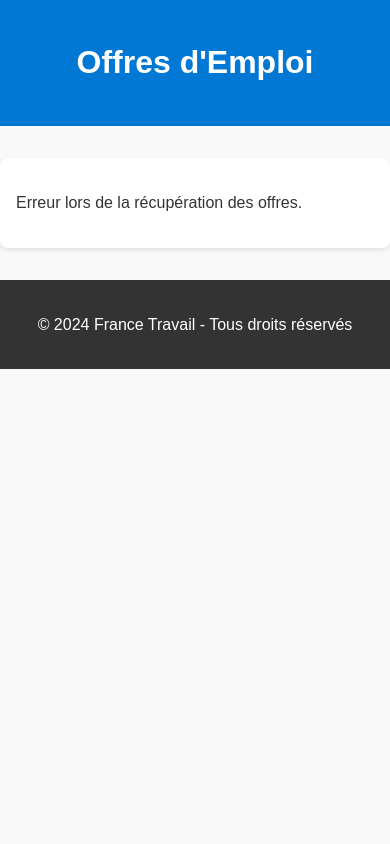
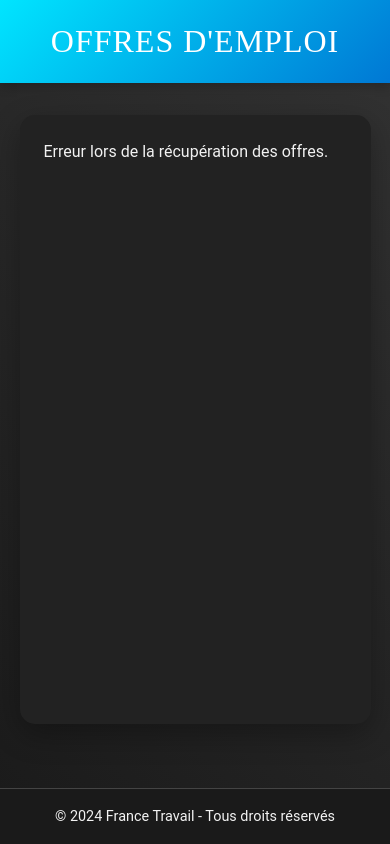
Before and after one commit to AxB2002/FranceTravail.io_TestingOnWebPage, a plain HTML site: page OffreDemploi/frontend/index.html in a window 390 px wide. Drawn offline with Linux system fonts and the light colour scheme; no server answers.

Commit message:
Update styles.css

```diff
--- a/OffreDemploi/frontend/styles.css
+++ b/OffreDemploi/frontend/styles.css
@@ -1,54 +1,129 @@
-body {
-    font-family: Arial, sans-serif;
+/* Reset styles */
+* {
     margin: 0;
     padding: 0;
-    line-height: 1.6;
-    background-color: #f9f9f9;
-    color: #333;
+    box-sizing: border-box;
 }
 
-header {
-    background: #0078d4;
-    color: #fff;
-    padding: 1rem 0;
-    text-align: center;
+/* Global body styles */
+body {
+    font-family: 'Roboto', sans-serif;
+    background: linear-gradient(45deg, #1a1a1a, #333);
+    color: #f2f2f2;
+    line-height: 1.6;
+    margin: 0;
+    display: flex;
+    flex-direction: column;
+    min-height: 100vh;
 }
 
-main {
-    max-width: 800px;
-    margin: 2rem auto;
-    padding: 1rem;
-    background: #fff;
-    box-shadow: 0 2px 5px rgba(0, 0, 0, 0.1);
-    border-radius: 8px;
+/* Header styles */
+header {
+    background: linear-gradient(135deg, #00e5ff, #0078d4);
+    color: #fff;
+    padding: 0;
+    text-align: center;
+    font-size: 1rem;
+    font-weight: bold;
+    text-transform: uppercase;
+    letter-spacing: 1px;
+    box-shadow: 0 4px 10px rgba(0, 0, 0, 0.2);
 }
 
+/* Title styles */
+h1 {
+    font-size: 2.5rem;
+    font-family: 'Montserrat';
+    font-weight: 500;
+    margin: 1rem 0;
+    text-align: center;
+    background: WHITE;
+    color: transparent;
+    -webkit-background-clip: text;
+    background-clip: text;
+    text-transform: uppercase;
+    letter-spacing: 1px;
+}
+
+/* Main content container */
+main {
+    flex: 1;
+    max-width: 800px;
+    width: 90%;
+    margin: 2rem auto;
+    padding: 2rem;
+    background: #222;
+    box-shadow: 0 10px 30px rgba(0, 0, 0, 0.3);
+    border-radius: 15px;
+}
+
+/* Job list container */
 #job-list {
     display: flex;
     flex-direction: column;
     gap: 1.5rem;
 }
 
+/* Individual job item */
 .job-item {
-    border: 1px solid #ddd;
-    padding: 1rem;
-    border-radius: 8px;
-    background: #f4f4f4;
+    border: 1px solid #444;
+    padding: 1.5rem;
+    border-radius: 10px;
+    background: #2a2a2a;
+    box-shadow: 0 10px 30px rgba(0, 0, 0, 0.3);
+    transition: box-shadow 0.3s ease, transform 0.3s ease;
 }
 
+.job-item:hover {
+    box-shadow: 0 20px 50px rgba(0, 0, 0, 0.5);
+    transform: translateY(-5px);
+}
+
+/* Job title */
 .job-item h2 {
     margin: 0;
-    color: #0078d4;
+    font-size: 1.8rem;
+    color: #00e5ff;
+    letter-spacing: 0.5px;
+    margin-bottom: 10px;
 }
 
+/* Job details */
 .job-item p {
     margin: 0.5rem 0;
+    color: #b0b0b0;
+    line-height: 1.5;
 }
 
+/* Footer styles */
 footer {
     text-align: center;
+    padding: 1rem;
+    background: #1a1a1a;
+    color: #f2f2f2;
+    font-size: 0.9rem;
+    border-top: 1px solid #444;
     margin-top: 2rem;
-    padding: 1rem;
-    background: #333;
-    color: #fff;
+    position: sticky;
+    bottom: 0;
+    width: 100%;
 }
+
+/* Responsive design */
+@media (max-width: 768px) {
+    main {
+        padding: 1.5rem;
+    }
+
+    h1 {
+        font-size: 2rem;
+    }
+
+    .job-item h2 {
+        font-size: 1.5rem;
+    }
+
+    .job-item p {
+        font-size: 0.9rem;
+    }
+}
```
